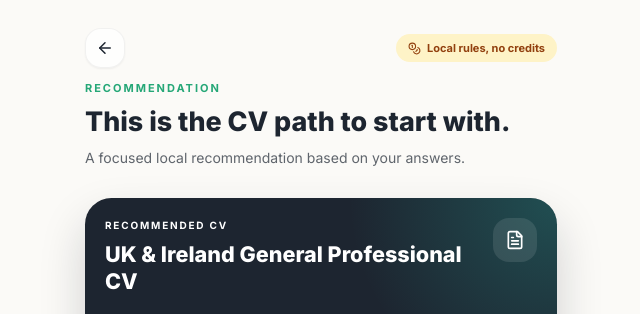
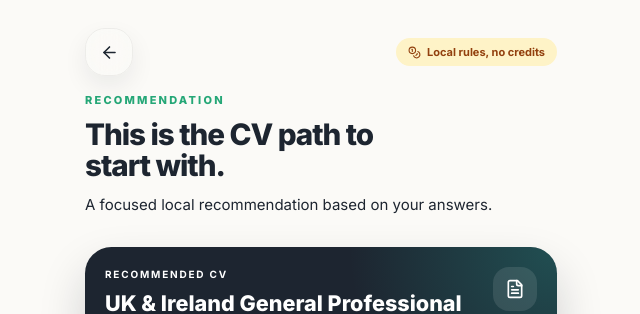
Before and after one commit to vanadiuminternational/HireReady, a React (Vite) app: page /recommendation in a window 1280 px wide. Shown: the top 314 px of the page, without its empty margins (319-959 px from the left). Built offline with nearby package versions, Linux system fonts and the light colour scheme; no server answers.

Commit message:
Refine app header spacing and depth

```diff
--- a/src/components/app/AppHeader.jsx
+++ b/src/components/app/AppHeader.jsx
@@ -11,33 +11,33 @@ export default function AppHeader({
   className = '',
 }) {
   return (
-    <header className={cn('space-y-3 pb-3 pt-2', className)}>
-      <div className="flex min-h-10 items-center justify-between gap-3">
+    <header className={cn('space-y-4 pb-3 pt-2', className)}>
+      <div className="flex min-h-12 items-center justify-between gap-3">
         {backTo ? (
           <Link
             to={backTo}
-            className="inline-flex h-10 min-w-10 items-center justify-center rounded-2xl border border-black/5 bg-white/75 text-charcoal shadow-sm"
+            className="inline-flex h-12 min-w-12 items-center justify-center rounded-[1.25rem] border border-black/[0.055] bg-white/82 text-charcoal shadow-[0_10px_24px_rgba(15,23,42,0.07)] backdrop-blur-xl transition-transform active:scale-95"
             aria-label="Go back"
           >
-            <ArrowLeft size={18} />
+            <ArrowLeft size={19} />
           </Link>
         ) : (
-          <div className="h-10" />
+          <div className="h-12" />
         )}
         {action}
       </div>
 
       <div className="space-y-2.5">
         {eyebrow && (
-          <p className="text-[11px] font-bold uppercase tracking-[0.18em] text-primary">
+          <p className="text-[11px] font-extrabold uppercase tracking-[0.2em] text-primary">
             {eyebrow}
           </p>
         )}
-        <h1 className="text-[1.68rem] font-extrabold leading-[1.08] text-charcoal">
+        <h1 className="max-w-[22rem] text-[1.85rem] font-extrabold leading-[1.06] tracking-[-0.035em] text-charcoal">
           {title}
         </h1>
         {description && (
-          <p className="max-w-md text-sm leading-6 text-charcoal/70">
+          <p className="max-w-md text-[15px] leading-7 text-charcoal/58">
             {description}
           </p>
         )}
```
